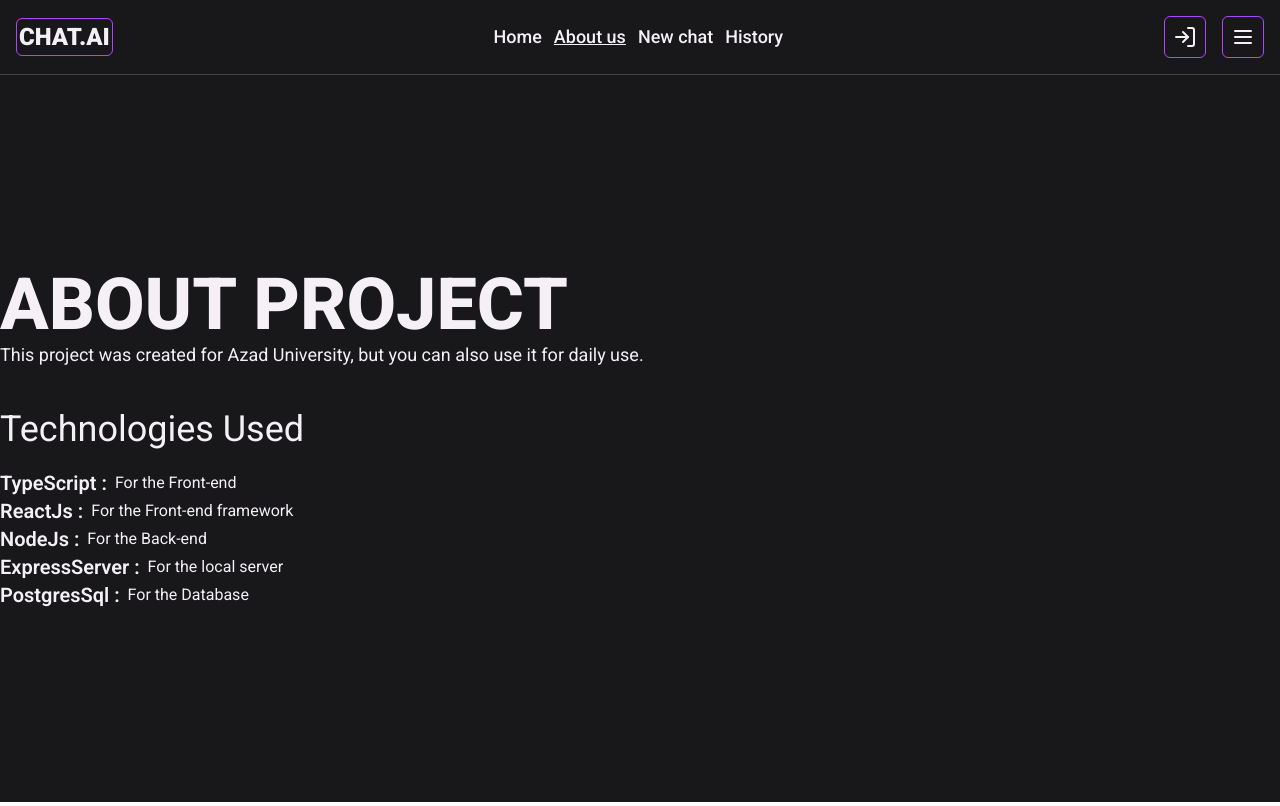
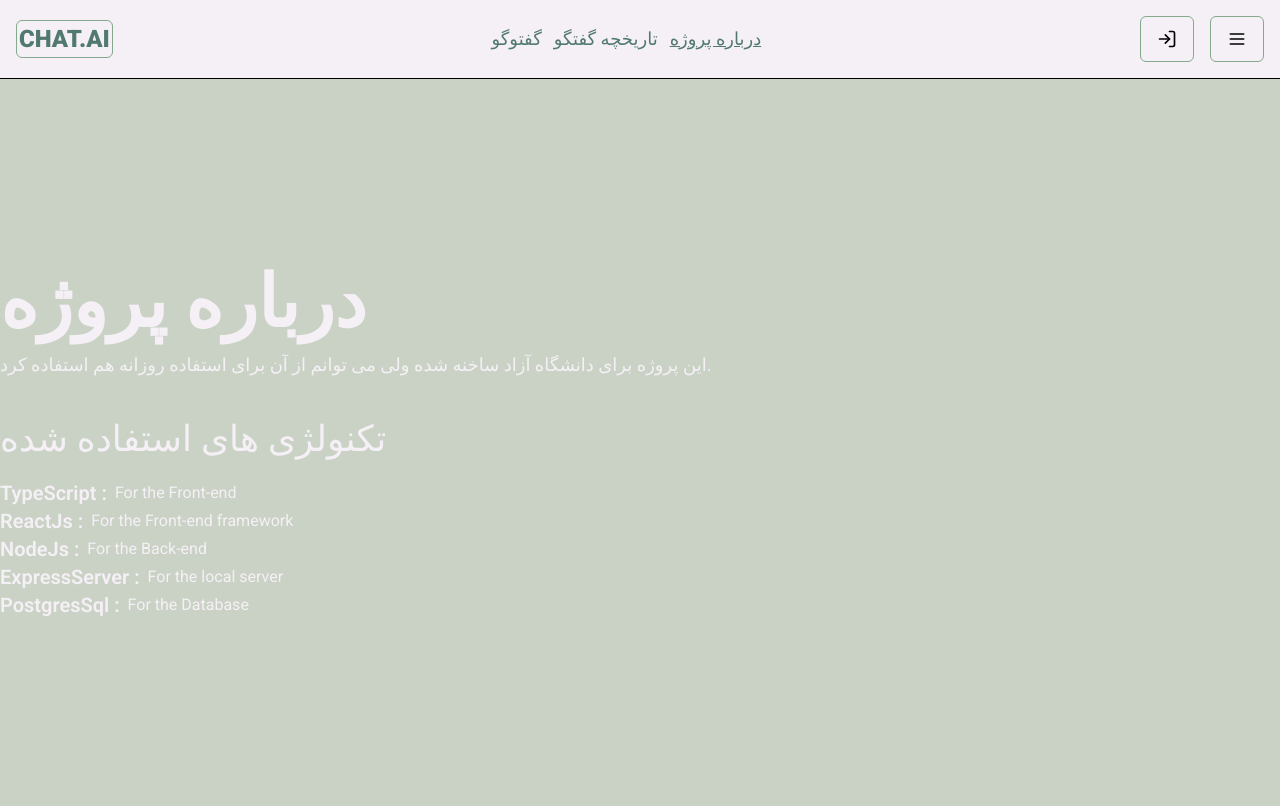
Before and after one commit to Mhorg8/chatBotAi, a React (Vite) app: page /about in a window 1280 px wide. Built offline with nearby package versions, Linux system fonts and the light colour scheme; a web font is replaced by a local one.

Commit message:
edit theme color

```diff
--- /dev/null
+++ b/src/components/Button.tsx
@@ -0,0 +1,42 @@
+import { IconType } from "react-icons/lib";
+import { Link } from "react-router-dom";
+
+interface Props {
+  text?: string;
+  customStyle?: string;
+  Icon?: IconType | null;
+  click?: () => void;
+  link?: boolean;
+  path?: string;
+}
+
+const Button = ({ text, customStyle, Icon, click, link, path }: Props) => {
+  if (path) {
+    return (
+      <Link
+        to={path}
+        onClick={click}
+        className={`${
+          customStyle ? customStyle : ""
+        } bg-white text-green w-fit px-4 py-3 rounded-md text-center border border-light-green hover:bg-light-green hover:text-dark-green cursor-pointer `}
+      >
+        <p className="">{text}</p>
+        {Icon && <Icon size={20} />}
+      </Link>
+    );
+  }
+
+  return (
+    <button
+      onClick={click}
+      className={`${
+        customStyle ? customStyle : ""
+      } bg-white text-green w-fit px-4 py-3 rounded-md text-center border border-light-green hover:bg-light-green hover:text-dark-green cursor-pointer `}
+    >
+      <p className="">{text}</p>
+      {Icon && <Icon size={20} />}
+    </button>
+  );
+};
+
+export default Button;
--- a/src/components/Header.tsx
+++ b/src/components/Header.tsx
@@ -1,19 +1,26 @@
-import { Link, useNavigate } from "react-router-dom";
+import { Link, Links } from "react-router-dom";
 import NavMenu from "./NavMenu";
 import { useSession } from "../hooks/useSession";
 import { Avatar } from "@mui/material";
-import { deepPurple, purple } from "@mui/material/colors";
+import { deepPurple, green } from "@mui/material/colors";
 import { useState } from "react";
 import { LuLogIn, LuMenu, LuX } from "react-icons/lu";
-import { useSelector } from "react-redux";
+import { useDispatch, useSelector } from "react-redux";
+import { TOOGLE_MOBILE_MENU } from "../store/promptSlice";
 import { RootState } from "../store/store";
+import Button from "./Button";
 
 const Header = () => {
   const { session, setSession } = useSession();
+  const isMobileMenuOpen = useSelector(
+    (state: RootState) => state.prompt.isMoblieMenuOpen
+  );
   const [isDropdownOpen, setIsDropdownOpen] = useState<Boolean>(false);
-  const isNavmenuOpen = useSelector(
-    (state: RootState) => state.prompt.isNavmenuOpen
-  );
+  const dispatch = useDispatch();
+
+  function openMobileMenu() {
+    dispatch(TOOGLE_MOBILE_MENU());
+  }
 
   function handleRemoveSession() {
     localStorage.removeItem("token");
@@ -22,11 +29,11 @@ const Header = () => {
   }
 
   return (
-    <div className="w-full bg-zinc-900 py-4 px-4 border-b border-white/20 z-50">
+    <div className="w-full bg-white  py-4 px-4 border-b border-priamry/60 z-50">
       <div className="flex items-center justify-between w-full h-full">
         <Link
           to="/"
-          className="text-2xl text-white font-black border border-purple-500 hover:bg-white hover:text-purple-500   transition-all duration-300 rounded-md p-0.5"
+          className="text-2xl text-primary font-black border border-light-green hover:bg-light-green hover:text-primary   transition-all duration-300 rounded-md p-0.5"
         >
           CHAT.AI
         </Link>
@@ -37,12 +44,12 @@ const Header = () => {
             <ul className="absolute top-full right-4 bg-white rounded-md min-h-20 w-full mt-3">
               <li
                 onClick={handleRemoveSession}
-                className="px-3 py-2 bg-purple-100 rounded-t-md hover:bg-purple-300 cursor-pointer hoverEffect"
+                className="px-3 py-2 bg-light-green  rounded-t-md hover:bg-text-primary cursor-pointer hoverEffect"
               >
                 Logout
               </li>
               <Link
-                className="px-3 py-2 bg-purple-100  hover:bg-purple-300 cursor-pointer w-full block rounded-b-md hoverEffect"
+                className="px-3 py-2 bg-light-green hover:bg-text-primary cursor-pointer w-full block rounded-b-md hoverEffect"
                 to="/setting"
               >
                 Setting
@@ -52,26 +59,19 @@ const Header = () => {
 
           {session ? (
             <div className="flex items-center gap-3 justify-center">
-              <p className="text-white">{session.email}</p>
+              <p className="text-black">{session.email}</p>
               <button
                 onClick={() => setIsDropdownOpen(!isDropdownOpen)}
                 className="cursor-pointer"
               >
-                <Avatar sx={{ background: deepPurple[300] }} />
+                <Avatar sx={{ background: green[700] }} />
               </button>
             </div>
           ) : (
             <div className="flex items-center gap-4">
-              <Link
-                to="/login"
-                className="p-2 rounded-md border border-purple-500 text-white hover:text-purple-500 hover:bg-white hoverEffect"
-              >
-                <LuLogIn size={24} />
-              </Link>
+              <Button link path="/login" Icon={LuLogIn}></Button>
 
-              <button className="p-2 rounded-md border border-purple-500 text-white hover:text-purple-500 hover:bg-white hoverEffect cursor-pointer">
-                {isNavmenuOpen ? <LuX size={24} /> : <LuMenu size={24} />}
-              </button>
+              <Button click={openMobileMenu} Icon={LuMenu}></Button>
             </div>
           )}
         </div>
--- a/src/components/NavMenu.tsx
+++ b/src/components/NavMenu.tsx
@@ -4,15 +4,15 @@ import { NavLink } from "react-router-dom";
 
 const NavMenu = () => {
   return (
-    <ul className="flex items-center gap-3 text-white text-lg font-medium">
+    <ul className="hidden md:flex items-center gap-3 text-primary text-lg font-medium">
       {navLinks.map((item) => (
         <NavLink
           className={({ isActive, isPending }) =>
             isPending
               ? ""
               : isActive
-              ? "underline hover:text-purple-400"
-              : "hover:underline hover:text-purple-400 hoverEffect"
+              ? "underline hover:text-light-green"
+              : "hover:underline hover:text-light-green hoverEffect"
           }
           to={item.path}
           key={item.id}
--- a/src/components/Siderbar.tsx
+++ b/src/components/Siderbar.tsx
@@ -8,20 +8,18 @@ const Siderbar = () => {
   const { session } = useSession();
 
   return (
-    <div className="hidden md:col-span-3 border-e border-zinc-900/70   w-full">
-      <div className="flex items-center gap-2 bg-zinc-900 py-10 px-4">
+    <div className="hidden lg:block lg:col-span-3 border-e border-primary/70 w-full">
+      <div className="flex items-center gap-2 bg-primary py-10 px-4">
         <button className="cursor-pointer text-white">
           <FaRegEdit size={28} />
         </button>
         <h2 className="leading-0 text-3xl uppercase font-semibold text-white">
-          New chat
+          گفتگوی جدید
         </h2>
       </div>
-      <div
-        className={`${session ? "" : "blur-3xl "} h-full bg-black/80 relative`}
-      >
-        <h3 className="px-4 py-5  text-2xl uppercase font-semibold text-white">
-          history
+      <div className={`${session ? "" : "blur-3xl "} h-full bg-gray  relative`}>
+        <h3 className="px-4 py-5  text-2xl uppercase font-semibold  text-primary">
+          تاریخچه
         </h3>
         {session ? (
           <ul className="flex flex-col justify-start items-start h-fit overflow-y-auto ">
@@ -42,8 +40,8 @@ const Siderbar = () => {
           </ul>
         ) : (
           <div className="absolute top-1/3 -translate-y-1/3 left-1/5 -translate-x-1/5">
-            <p className="text-white text-xl font-semibold uppercase">
-              Login for access to history
+            <p className="text-primary text-xl font-semibold uppercase">
+              ثبت نام کنید برای دسترسی به این بخش
             </p>
           </div>
         )}
--- a/src/constants/index.ts
+++ b/src/constants/index.ts
@@ -1,8 +1,7 @@
 import { NavLink } from "../types";
 
 export const navLinks: NavLink[] = [
-  { id: 1, title: "Home", path: "/" },
-  { id: 2, title: "About us", path: "/about" },
-  { id: 3, title: "New chat", path: "/new-chat" },
-  { id: 4, title: "History", path: "/history" },
+  { id: 1, title: "گفتوگو", path: "/" },
+  { id: 4, title: "تاریخچه گفتگو", path: "/history" },
+  { id: 2, title: "درباره پروژه", path: "/about" },
 ];
--- a/src/index.css
+++ b/src/index.css
@@ -2,12 +2,13 @@
 @import "tailwindcss";
 
 @theme {
-  --color-primary: #588157;
+  --color-primary: #52796f;
   --color-dark-primary: #3a5a40;
-  --color-dark-green: #344e41;
-  --color-light-green: #a3b18a;
+  --color-dark-green: #354f52;
+  --color-light-green: #84a98c;
   --color-white: #f5f0f6;
-  --color-gray: #dad7cd;
+  --color-gray: #cad2c5;
+  --color-green : #2f3e46
 
   --font-roboto: "Roboto", sans-serif;
   --font-roboto-bold: "Roboto";
--- a/src/pages/About.tsx
+++ b/src/pages/About.tsx
@@ -16,20 +16,29 @@ const AboutPage = () => {
   return (
     <div className="font-roboto-bold overflow-hidden ">
       <Header />
-      <div className="w-full h-[calc(100dvh-73px)] bg-zinc-900 flex flex-col items-start justify-center">
+      <div className="w-full h-[calc(100dvh-73px)] bg-gray flex flex-col items-start justify-center">
         <motion.div
           className="container mx-auto"
           variants={animation}
           initial="initial"
           animate="animate"
-          transition={{ duration: 0.5  , type: "spring", bounce: 0.2 , stiffness: 100 }}
+          transition={{
+            duration: 0.5,
+            type: "spring",
+            bounce: 0.2,
+            stiffness: 100,
+          }}
         >
-          <h1 className="text-white font-extrabold text-7xl">ABOUT PROJECT</h1>
+          <h1 className="mb-3 text-white font-extrabold text-7xl">
+            درباره پروژه
+          </h1>
           <p className="text-white text-lg">
-            This project was created for Azad University, but you can also use
-            it for daily use.{" "}
+            این پروژه برای دانشگاه آزاد ساخنه شده ولی می توانم از آن برای
+            استفاده روزانه هم استفاده کرد.
           </p>
-          <p className="mt-10 mb-5 text-white text-4xl">Technologies Used</p>
+          <p className="mt-10 mb-5 text-white text-4xl">
+            تکنولژی های استفاده شده
+          </p>
           <ul className="">
             <li className="text-white flex items-center gap-2">
               <h3 className="text-xl font-semibold">TypeScript : </h3>
--- a/src/store/promptSlice.ts
+++ b/src/store/promptSlice.ts
@@ -3,13 +3,13 @@ import { createSlice, PayloadAction } from "@reduxjs/toolkit";
 interface States {
   propmpts: string[];
   history: string[];
-  isNavmenuOpen: boolean;
+  isMoblieMenuOpen: boolean;
 }
 
 const initialState: States = {
   propmpts: [],
   history: [],
-  isNavmenuOpen: false,
+  isMoblieMenuOpen: false,
 };
 
 const promptSlice = createSlice({
@@ -20,11 +20,11 @@ const promptSlice = createSlice({
       state.propmpts = [...state.propmpts, action.payload];
       localStorage.setItem("prompts", JSON.stringify(state.propmpts));
     },
-    Toogle_MOBILE_MENU: (state) => {
-      state.isNavmenuOpen = !state.isNavmenuOpen;
+    TOOGLE_MOBILE_MENU: (state) => {
+      state.isMoblieMenuOpen = !state.isMoblieMenuOpen;
     },
   },
 });
 
-export const { ADD_NEW_PROMPT } = promptSlice.actions;
+export const { ADD_NEW_PROMPT, TOOGLE_MOBILE_MENU } = promptSlice.actions;
 export default promptSlice.reducer;
```
Also changed, not shown: src/App.tsx (+16 -6 lines), src/layout.tsx (+47 -2 lines), src/gemini.ts (line endings or trailing spaces).
